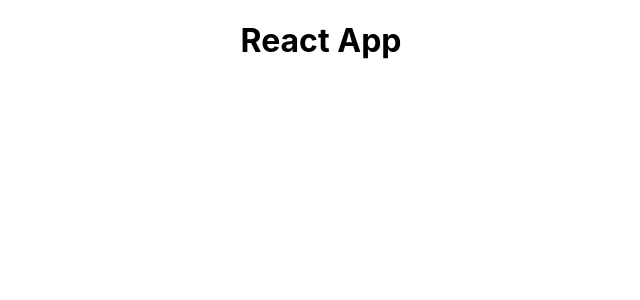
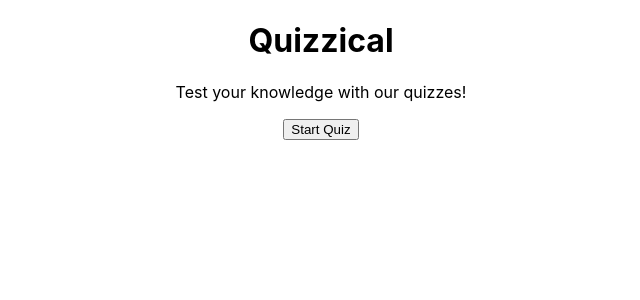
Before and after one commit to lucagi89/React-Quizzical, a React (Create React App) app: page / in a window 1280 px wide. Shown: the top 300 px of the page, without its empty margins (319-959 px from the left). Built offline with nearby package versions, Linux system fonts and the light colour scheme.

Commit message:
creating the pages

```diff
--- a/src/App.js
+++ b/src/App.js
@@ -1,10 +1,19 @@
-import logo from './logo.svg';
+import React from 'react';
+import { useState } from 'react';
 import './App.css';
+import LandingPage from './landing-page';
+import QuizPage from './quizz-page';
 
 function App() {
+
+  const [isGameStarted, setIsGameStarted] = React.useState(false);
+  const startGame = () => {
+    setIsGameStarted(true);
+  }
+
   return (
     <div className="App">
-      <h1>React App</h1>
+      { isGameStarted ? <QuizPage /> : <LandingPage startGame={startGame}/> }
     </div>
   );
 }
--- /dev/null
+++ b/src/landing-page.js
@@ -0,0 +1,13 @@
+import React from 'react';
+
+function LandingPage(props) {
+  return (
+    <div className="landing-page">
+      <h1>Quizzical</h1>
+      <p>Test your knowledge with our quizzes!</p>
+      <button onClick={props.startGame}>Start Quiz</button>
+    </div>
+  );
+}
+
+export default LandingPage;
--- /dev/null
+++ b/src/quizz-page.js
@@ -0,0 +1,13 @@
+import React from 'react';
+
+function QuizPage() {
+  return (
+    <div className="landing-page">
+      <h1>This is quiz</h1>
+      <p>Questions</p>
+      <button>submit</button>
+    </div>
+  );
+}
+
+export default QuizPage;
```
